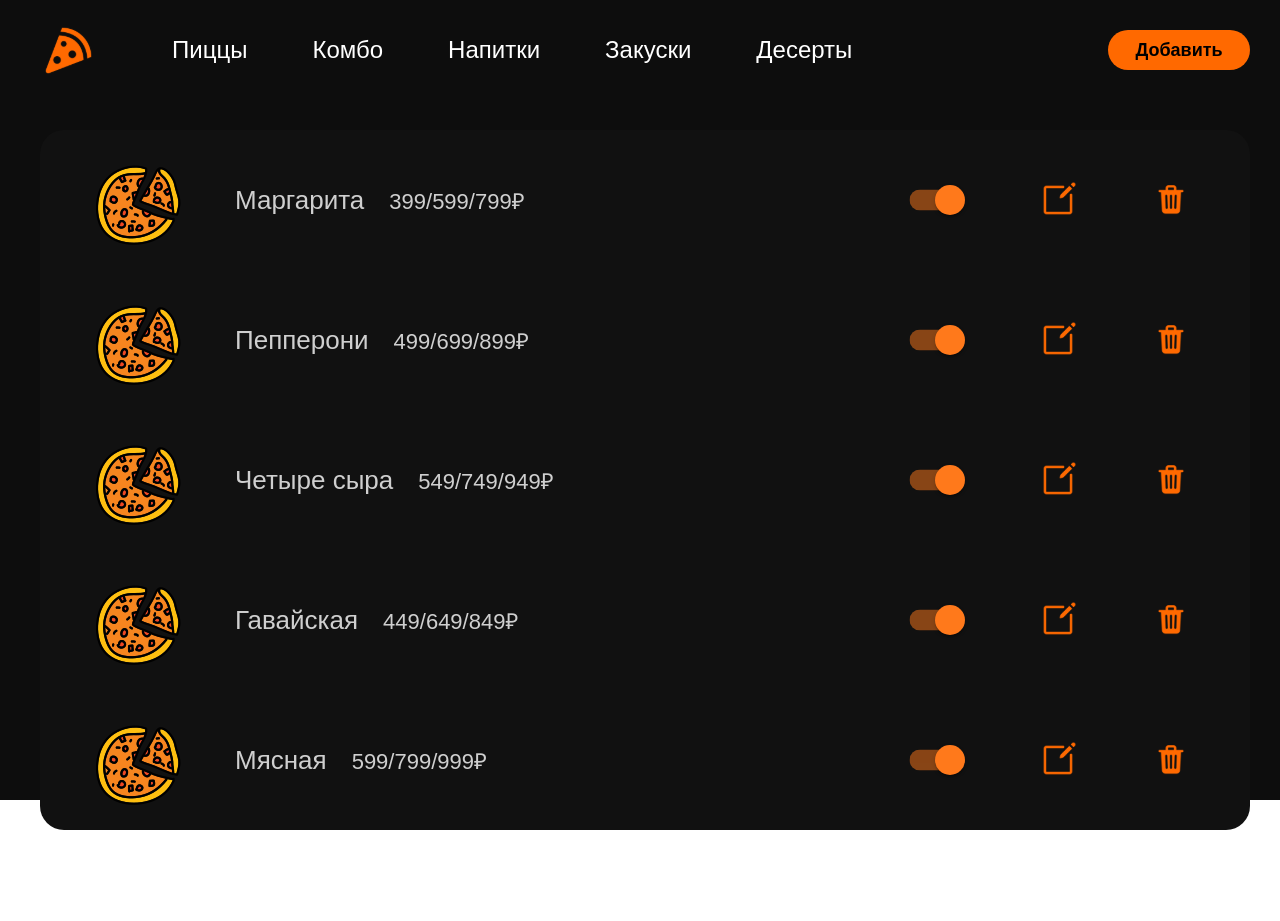
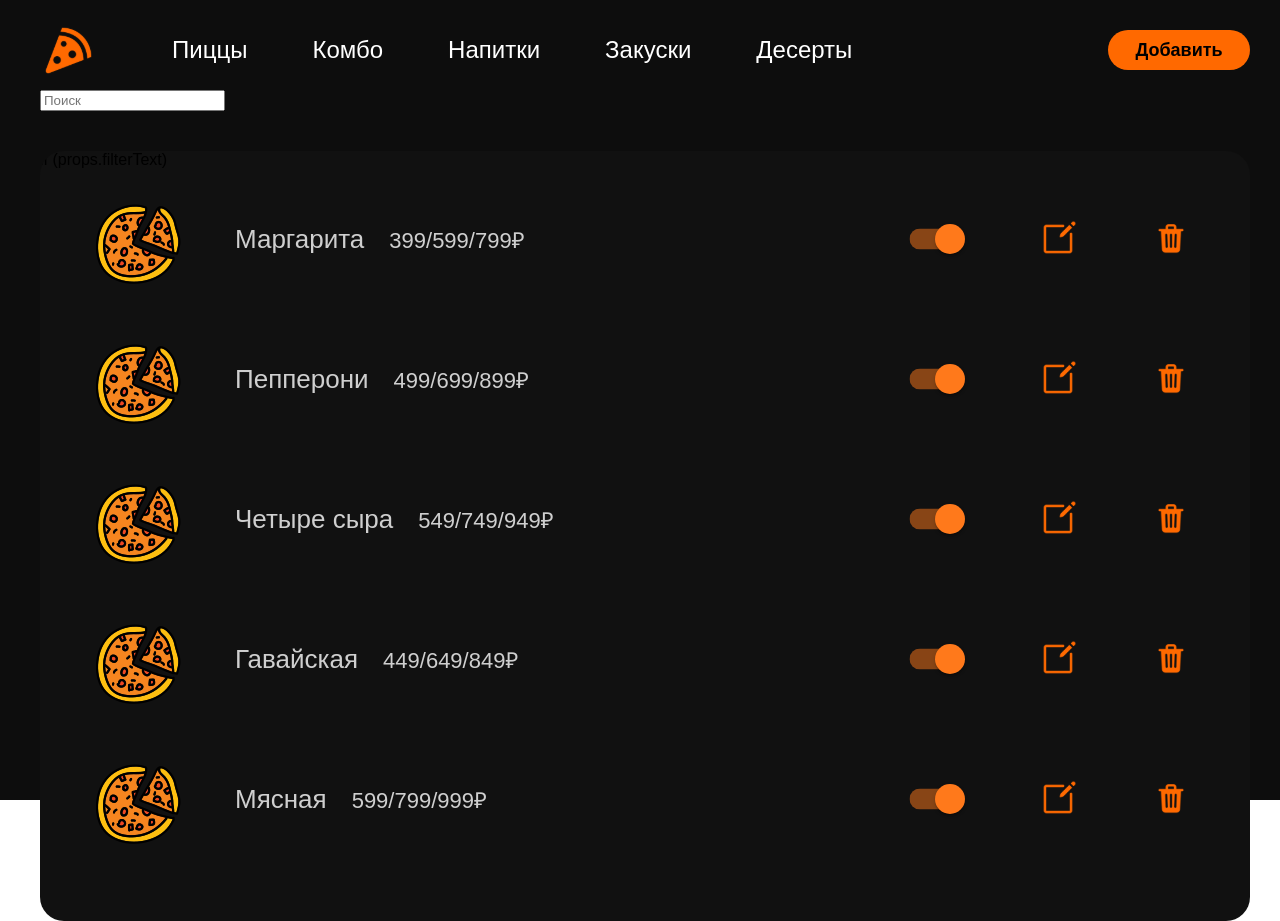
Before and after one commit to ktoto2007/pizza, a React (Vite) app: page /admin in a window 1280 px wide. Before the commit the page ends 830 px from the top, so only its background shows below. Built offline with nearby package versions, Linux system fonts and the light colour scheme.

Commit message:
started making search field

```diff
--- a/src/pages/adminPage/adminPage.tsx
+++ b/src/pages/adminPage/adminPage.tsx
@@ -86,14 +86,23 @@ const Product = (props: ProductProps) => {
   )
 }
 
-const ProductsList = () => {
+type ProductsListProps = {
+  filterText: string
+}
+
+const ProductsList = (props: ProductsListProps) => {
   const {products, currentCategory} = useProducts(useShallow(state => ({
     products: state.products,
     currentCategory: state.currentCategory
   })))
   return (
     <div className='products-container'>
-      {products.filter(product => product.category === currentCategory).map((product) => <Product id={product.id}/>)}
+      if (props.filterText) {
+        products.filter(product => product.name.includes(props.filterText)).map((product) => <Product id={product.id}/>)
+      }
+      else {
+        products.filter(product => product.category === currentCategory).map((product) => <Product id={product.id}/>)
+      }
     </div>
   )
 }
@@ -102,6 +111,8 @@ export function Admin() {
   const {setModalDisplay} = useModal(useShallow(state => ({
     setModalDisplay: state.setModalDisplay
   })))
+
+  const [filterText, setFilterText] = useState('')
 
   return (
     <div className='container'>
@@ -119,7 +130,8 @@ export function Admin() {
         </div>
         <div onClick={() => setModalDisplay('flex')} className='addButton'>Добавить</div>
       </div>
-      <ProductsList/>
+      <input type="text" placeholder='Поиск' onChange={e => {setFilterText(e.target.value)}}/>
+      <ProductsList filterText={filterText}/>
     </div>
   )
 }
```
